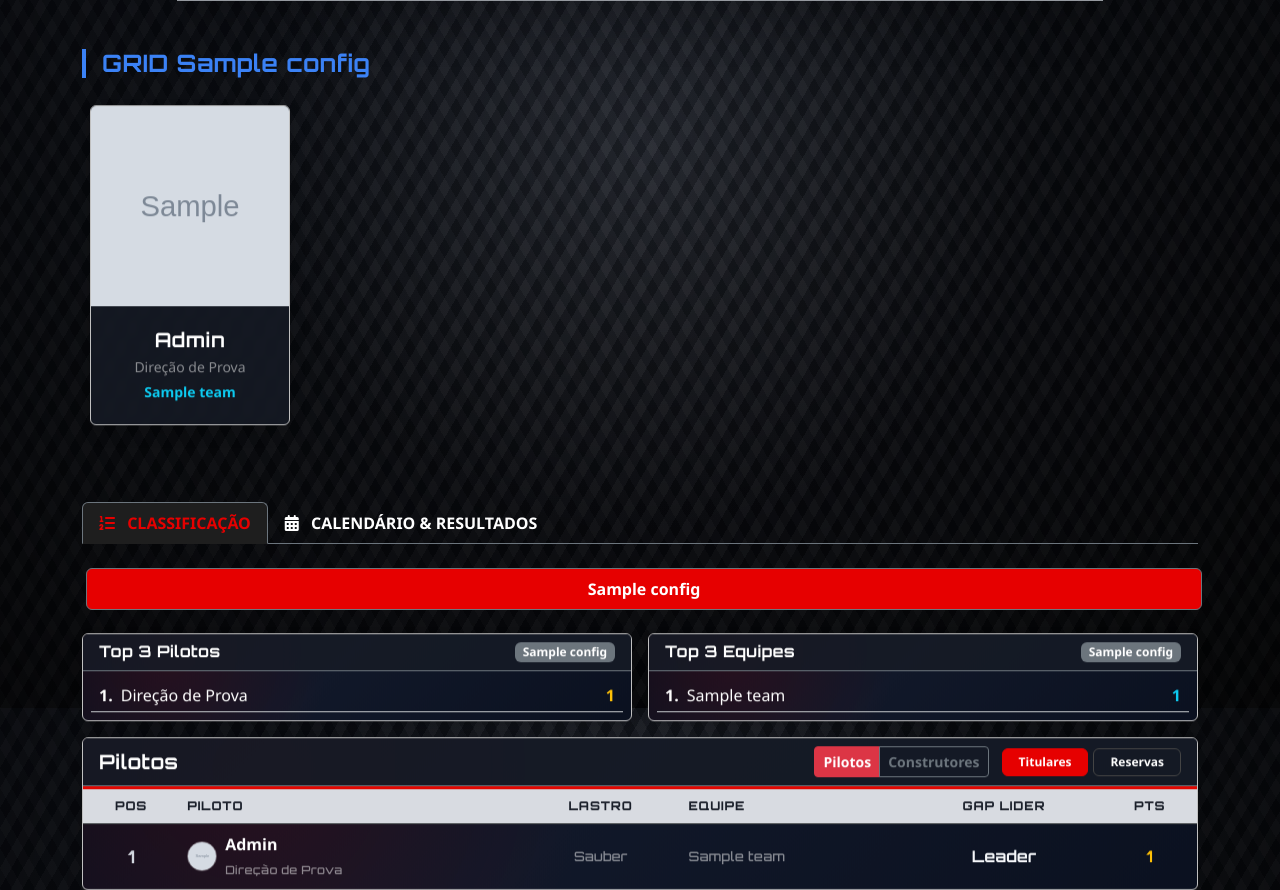
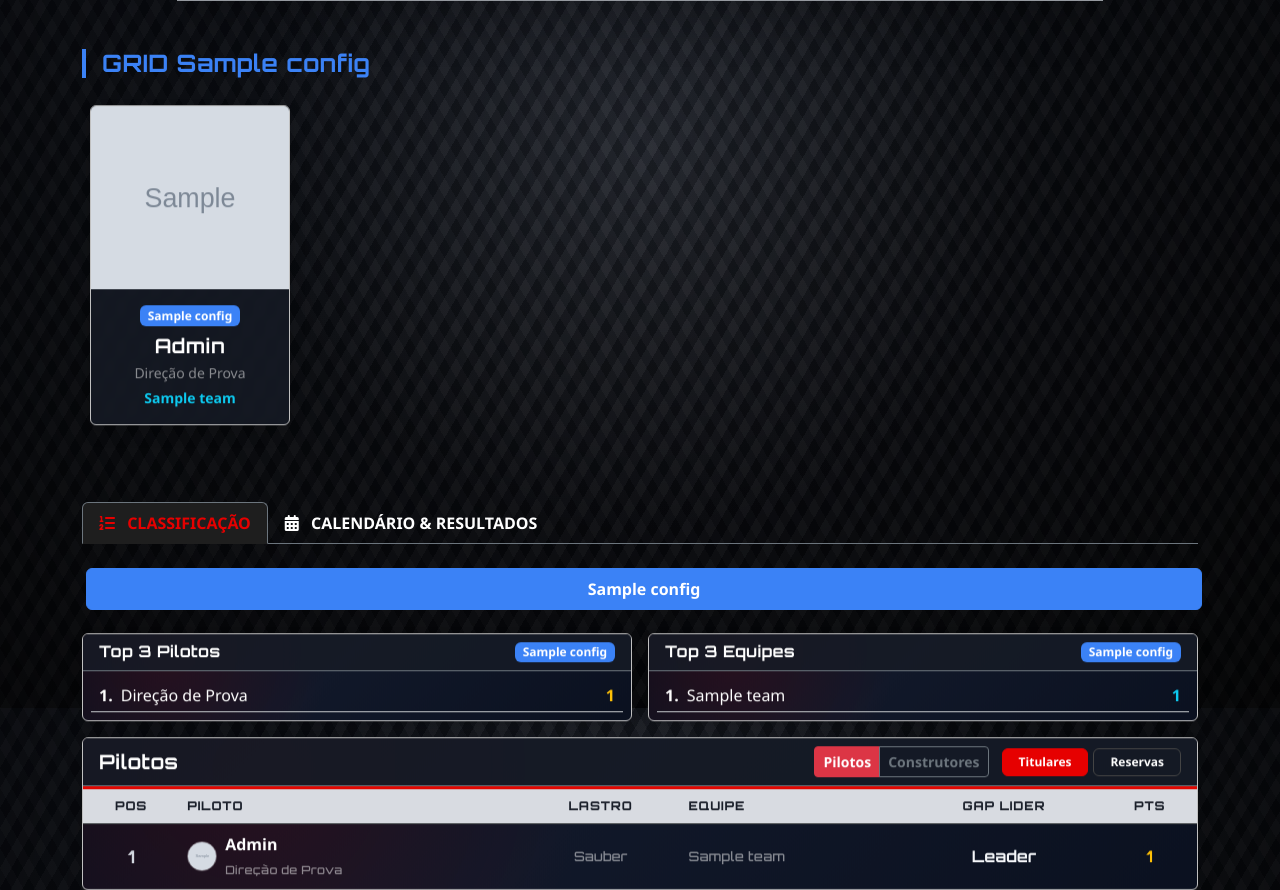
Before and after one commit to JosunoBR/Full-Gas-League, a Flask app: page / in a window 1280 px wide. Shown: the part 892-1782 px from the top of the page. Run offline with Flask 3, Linux system fonts and the light colour scheme; tables that the repository leaves empty hold one stand-in row (values such as "Sample post"); grey boxes marked "Sample" are stand-in pictures; some web fonts are replaced.

Commit message:
parozinação de cor do grid

```diff
--- a/app/templates/home.html
+++ b/app/templates/home.html
@@ -78,9 +78,9 @@
 <div class="row mb-5">
     <div class="col-12">
         <h4 class="text-white fw-bold mb-4 ps-3 border-start border-4
-            {% if grid.nome == 'ELITE' %}border-warning text-warning
-            {% elif grid.nome == 'ADVANCED' %}border-purple text-purple
-            {% else %}border-blue text-blue{% endif %}"
+            {% if grid.nome|upper == 'ELITE' %}grid-title-elite
+            {% elif grid.nome|upper == 'ADVANCED' %}grid-title-advanced
+            {% else %}grid-title-initial{% endif %}"
             style="font-family: 'Cinzel', serif;">GRID {{ grid.nome }}</h4>
 
         <!-- Container de Rolagem Horizontal -->
@@ -102,7 +102,7 @@
         <div class="col-lg-4">
             <div class="card bg-dark border-silver shadow h-100">
                 <div class="card-header border-secondary text-center bg-dark">
-                    <span class="badge {% if grid.nome == 'ELITE' %}bg-warning text-dark{% elif grid.nome == 'ADVANCED' %}bg-info text-dark{% else %}bg-danger{% endif %} mb-2">{{ grid.nome }}</span>
+                    <span class="badge {% if grid.nome == 'ELITE' %}grid-chip-elite{% elif grid.nome == 'ADVANCED' %}grid-chip-advanced{% else %}grid-chip-initial{% endif %} mb-2">{{ grid.nome }}</span>
                     <h5 class="text-white fw-bold mb-0"><i class="fa-solid fa-trophy text-warning me-2"></i> {{ race.nome_gp }}</h5>
                     <small class="text-white-50">{{ race.pista }}</small>
                 </div>
@@ -159,7 +159,7 @@
         <ul class="nav nav-pills nav-fill mb-4" id="gridTabs" role="tablist">
             {% for grid in grid_configs %}
             <li class="nav-item" role="presentation">
-                <button class="nav-link {% if loop.first %}active{% endif %} border border-secondary mx-1 fw-bold"
+                        <button class="nav-link {% if loop.first %}active{% endif %} border mx-1 fw-bold {% if grid.nome == 'ELITE' %}grid-tab-elite{% elif grid.nome == 'ADVANCED' %}grid-tab-advanced{% else %}grid-tab-initial{% endif %}"
                         id="tab-{{ grid.id }}" data-bs-toggle="pill" data-bs-target="#content-{{ grid.id }}" type="button">{{ grid.nome }}</button>
             </li>
             {% endfor %}
@@ -173,7 +173,7 @@
                         <div class="card bg-dark border-silver shadow f1-home-card">
                             <div class="card-header bg-dark border-secondary d-flex justify-content-between align-items-center">
                                 <h6 class="text-white mb-0 fw-bold">Top 3 Pilotos</h6>
-                                <span class="badge bg-secondary">{{ grid.nome }}</span>
+                                <span class="badge {% if grid.nome == 'ELITE' %}grid-chip-elite{% elif grid.nome == 'ADVANCED' %}grid-chip-advanced{% else %}grid-chip-initial{% endif %}">{{ grid.nome }}</span>
                             </div>
                             <div class="card-body p-2">
                                 {% set ns_top = namespace(count=1) %}
@@ -195,7 +195,7 @@
                         <div class="card bg-dark border-silver shadow f1-home-card">
                             <div class="card-header bg-dark border-secondary d-flex justify-content-between align-items-center">
                                 <h6 class="text-white mb-0 fw-bold">Top 3 Equipes</h6>
-                                <span class="badge bg-secondary">{{ grid.nome }}</span>
+                                <span class="badge {% if grid.nome == 'ELITE' %}grid-chip-elite{% elif grid.nome == 'ADVANCED' %}grid-chip-advanced{% else %}grid-chip-initial{% endif %}">{{ grid.nome }}</span>
                             </div>
                             <div class="card-body p-2">
                                 {% for row in constructors[grid.id][:3] %}
@@ -434,7 +434,7 @@
         <ul class="nav nav-pills nav-fill mb-4" id="calTabs" role="tablist">
             {% for grid in grid_configs %}
             <li class="nav-item" role="presentation">
-                <button class="nav-link {% if loop.first %}active{% endif %} border border-secondary mx-1 fw-bold"
+                        <button class="nav-link {% if loop.first %}active{% endif %} border mx-1 fw-bold {% if grid.nome == 'ELITE' %}grid-tab-elite{% elif grid.nome == 'ADVANCED' %}grid-tab-advanced{% else %}grid-tab-initial{% endif %}"
                         id="cal-tab-{{ grid.id }}" data-bs-toggle="pill" data-bs-target="#cal-content-{{ grid.id }}" type="button">{{ grid.nome }}</button>
             </li>
             {% endfor %}
@@ -602,6 +602,18 @@
     .border-purple { border-color: #a855f7 !important; }
     .text-blue { color: #3b82f6 !important; }
     .border-blue { border-color: #3b82f6 !important; }
+    .grid-title-elite { color: #ffc107 !important; border-color: #ffc107 !important; }
+    .grid-title-advanced { color: #a855f7 !important; border-color: #a855f7 !important; }
+    .grid-title-initial { color: #3b82f6 !important; border-color: #3b82f6 !important; }
+    .grid-chip-elite { background-color: #ffc107 !important; color: #1a1a1a !important; }
+    .grid-chip-advanced { background-color: #a855f7 !important; color: #ffffff !important; }
+    .grid-chip-initial { background-color: #3b82f6 !important; color: #ffffff !important; }
+    .grid-tab-elite { border-color: #ffc107 !important; color: #ffc107 !important; }
+    .grid-tab-advanced { border-color: #a855f7 !important; color: #a855f7 !important; }
+    .grid-tab-initial { border-color: #3b82f6 !important; color: #3b82f6 !important; }
+    .nav-pills .grid-tab-elite.active { background-color: #ffc107 !important; color: #1a1a1a !important; }
+    .nav-pills .grid-tab-advanced.active { background-color: #a855f7 !important; color: #ffffff !important; }
+    .nav-pills .grid-tab-initial.active { background-color: #3b82f6 !important; color: #ffffff !important; }
 
     /* Esconder barra de rolagem mas manter funcionalidade */
     .auto-scroll-container::-webkit-scrollbar {
--- a/app/templates/partials/pilot_card.html
+++ b/app/templates/partials/pilot_card.html
@@ -8,6 +8,9 @@
             {% endif %}
         </div>
         <div class="card-body text-center p-3 d-flex flex-column justify-content-center">
+            <span class="badge {% if grid.nome == 'ELITE' %}grid-chip-elite{% elif grid.nome == 'ADVANCED' %}grid-chip-advanced{% else %}grid-chip-initial{% endif %} mb-2 align-self-center">
+                {{ grid.nome }}
+            </span>
             <h5 class="card-title text-white fw-bold mb-1 text-truncate">{{ item.data.nome_real }}</h5>
             <p class="card-text text-white-50 small mb-1 text-truncate">{{ item.data.nickname }}</p>
             <p class="card-text text-info small mb-0 text-truncate fw-bold">{{ item.team.nome if item.team else 'Sem Equipe' }}</p>
```
Also changed, not shown: app/templates/admin/overview.html (+10 -1 lines).
